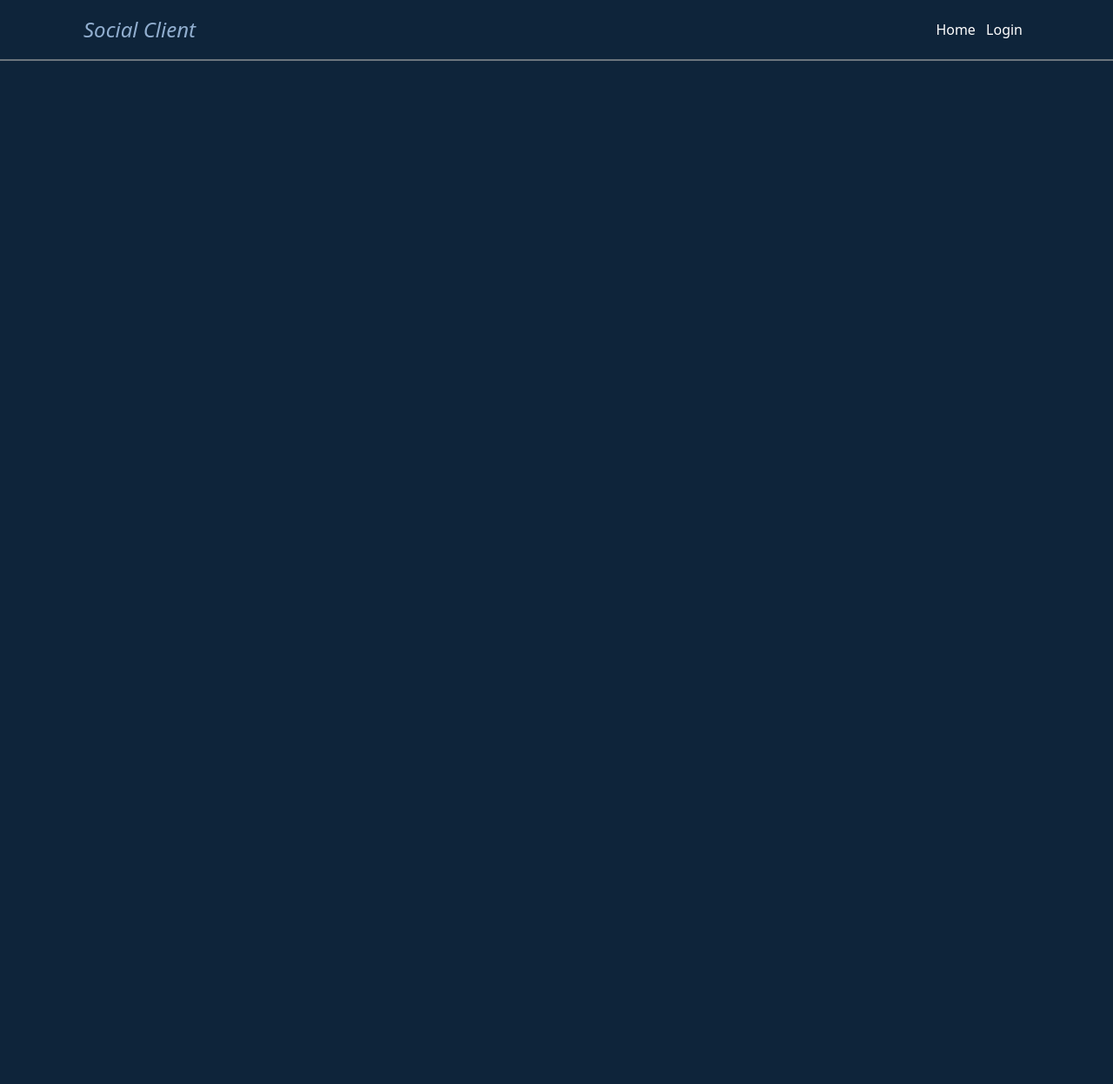
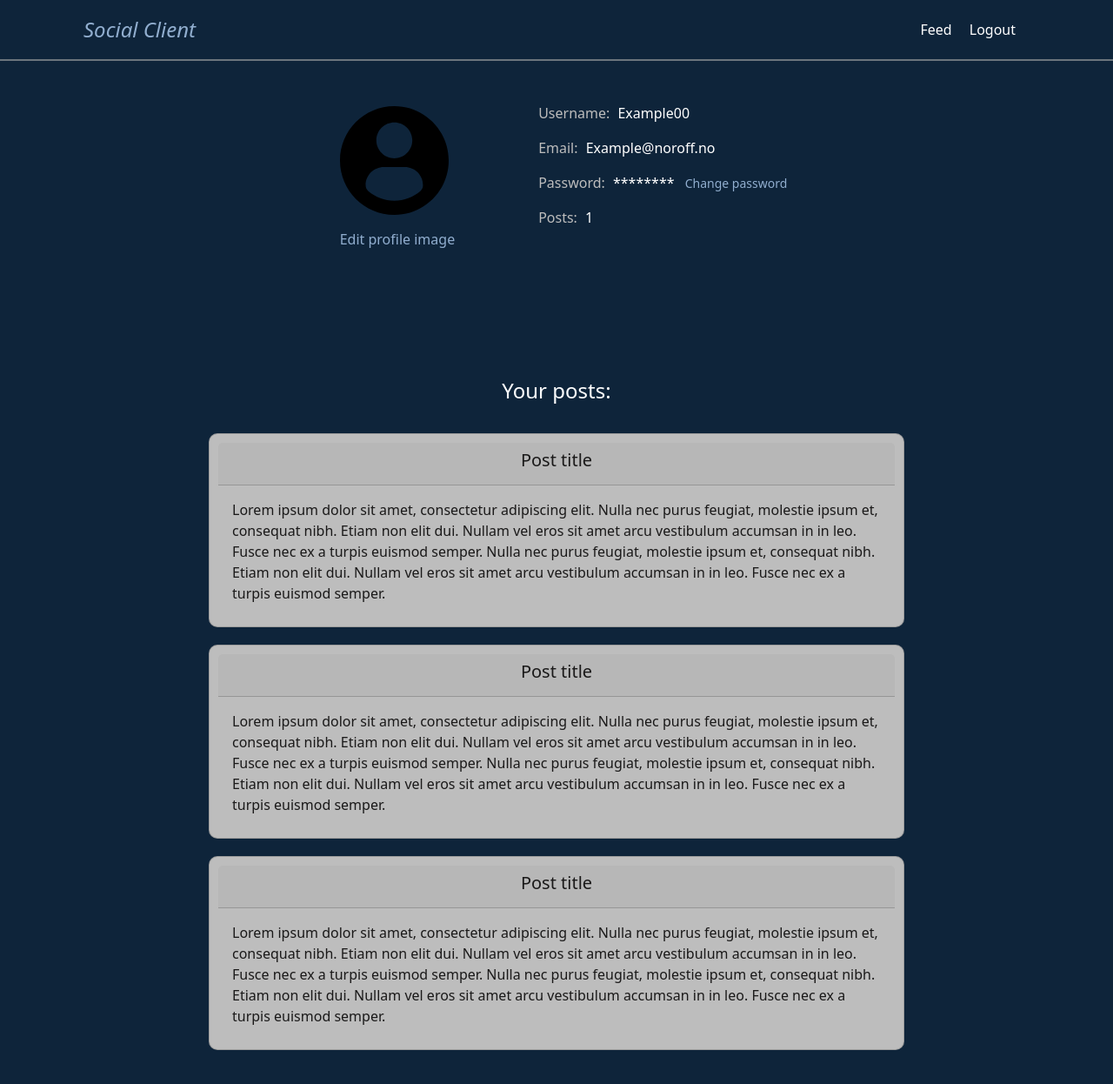
Before and after one commit to oddvarzk/SocialClient, a website: page profile/index.html in a window 1280 px wide. Shown: the whole page at 87% size. Before the commit the page ends 800 px from the top, so only its background shows below. Drawn offline with nearby package versions, Linux system fonts and the light colour scheme.

Commit message:
profile file completed

```diff
--- a/profile/index.html
+++ b/profile/index.html
@@ -12,6 +12,7 @@
       href="/node_modules/bootstrap/dist/css/bootstrap.min.css"
     />
     <link rel="stylesheet" href="/dist/css/styles.css" />
+    <link rel="stylesheet" href="/dist/css/profile.css" />
     <link rel="preconnect" href="https://fonts.googleapis.com" />
     <link rel="preconnect" href="https://fonts.gstatic.com" crossorigin />
     <link
@@ -27,13 +28,95 @@
   <body>
     <div class="navbar navbar-dark flex justify-between px-5 py-3">
       <div class="navbar-section px-5">
-        <a href="/index.html" class="navbar-brand">Social Client</a>
+        <a href="/" class="navbar-brand">Social Client</a>
       </div>
       <div class="navbar-section px-5">
-        <a href="/index.html" class="navbar-login hover-bg-white">Home</a>
-        <a href="/login/" class="navbar-login hover-bg-white px-2">Login</a>
+        <a href="/index.html" class="navbar-login hover-bg-white">Feed</a>
+        <a href="/login/" class="navbar-login hover-bg-white px-3">Logout</a>
       </div>
     </div>
     <div class="border border-secondary"></div>
+
+    <div class="container">
+      <div class="py-5 d-flex justify-content-center flex-wrap gap-4">
+        <div class="px-5 py-1">
+          <img src="/images/profile-user.svg" alt="Profile Image" class="" />
+          <p class="edit py-3 text-center">Edit profile image</p>
+        </div>
+        <div class="px-4">
+          <p>Username: <span class="profile-info">Example00</span></p>
+          <p>Email: <span class="profile-info">Example@noroff.no</span></p>
+          <p>
+            Password: <span class="profile-info"> ******** </span
+            ><span class="m-2">Change password</span>
+          </p>
+          <p>Posts: <span class="profile-info">1</span></p>
+        </div>
+      </div>
+    </div>
+
+    <div class="container py-5">
+      <h4 class="white text-center py-3">Your posts:</h4>
+      <div class="d-flex justify-content-center">
+        <div class="">
+          <div class="card">
+            <div class="card-header text-center">
+              <h4 class="card-title">Post title</h4>
+            </div>
+            <div class="card-body">
+              <p class="card-text">
+                Lorem ipsum dolor sit amet, consectetur adipiscing elit. Nulla
+                nec purus feugiat, molestie ipsum et, consequat nibh. Etiam non
+                elit dui. Nullam vel eros sit amet arcu vestibulum accumsan in
+                in leo. Fusce nec ex a turpis euismod semper. Nulla nec purus
+                feugiat, molestie ipsum et, consequat nibh. Etiam non elit dui.
+                Nullam vel eros sit amet arcu vestibulum accumsan in in leo.
+                Fusce nec ex a turpis euismod semper.
+              </p>
+            </div>
+          </div>
+        </div>
+      </div>
+      <div class="d-flex justify-content-center">
+        <div class="">
+          <div class="card">
+            <div class="card-header text-center">
+              <h4 class="card-title">Post title</h4>
+            </div>
+            <div class="card-body">
+              <p class="card-text">
+                Lorem ipsum dolor sit amet, consectetur adipiscing elit. Nulla
+                nec purus feugiat, molestie ipsum et, consequat nibh. Etiam non
+                elit dui. Nullam vel eros sit amet arcu vestibulum accumsan in
+                in leo. Fusce nec ex a turpis euismod semper. Nulla nec purus
+                feugiat, molestie ipsum et, consequat nibh. Etiam non elit dui.
+                Nullam vel eros sit amet arcu vestibulum accumsan in in leo.
+                Fusce nec ex a turpis euismod semper.
+              </p>
+            </div>
+          </div>
+        </div>
+      </div>
+      <div class="d-flex justify-content-center">
+        <div class="">
+          <div class="card">
+            <div class="card-header text-center">
+              <h4 class="card-title">Post title</h4>
+            </div>
+            <div class="card-body">
+              <p class="card-text">
+                Lorem ipsum dolor sit amet, consectetur adipiscing elit. Nulla
+                nec purus feugiat, molestie ipsum et, consequat nibh. Etiam non
+                elit dui. Nullam vel eros sit amet arcu vestibulum accumsan in
+                in leo. Fusce nec ex a turpis euismod semper. Nulla nec purus
+                feugiat, molestie ipsum et, consequat nibh. Etiam non elit dui.
+                Nullam vel eros sit amet arcu vestibulum accumsan in in leo.
+                Fusce nec ex a turpis euismod semper.
+              </p>
+            </div>
+          </div>
+        </div>
+      </div>
+    </div>
   </body>
 </html>
--- /dev/null
+++ b/src/scss/profile.scss
@@ -0,0 +1,27 @@
+@use "sass:map";
+
+img {
+  width: 125px;
+  height: 125px;
+}
+
+.profile-info {
+  color: white;
+  font-size: 16px;
+  padding-left: 5px;
+}
+.card {
+  background-color: #bdbdbd;
+  max-width: 800px;
+  border-radius: 10px;
+  padding: 10px;
+  margin: 10px;
+}
+.card-text {
+  color: rgb(26, 25, 25);
+  font-size: 16px;
+}
+.card-title {
+  color: rgb(26, 25, 25);
+  font-size: 20px;
+}
--- a/src/scss/styles.scss
+++ b/src/scss/styles.scss
@@ -13,7 +13,7 @@ $colours: (
 
   // Secondary Color Palette
   "white": #ffffff,
-  "light-gray": #ebe5e5,
+  "light-gray": #bdbdbd,
   "medium-gray": #cccccc,
   "dark-gray": #272727,
   "black": #000000
@@ -59,7 +59,9 @@ $fonts: (
 body {
   background-color: theme-color("contrast-blue");
 }
-
+h4 {
+  color: theme-color("medium-gray");
+}
 .navbar-brand {
   color: theme-color("light-blue");
   font-size: 24px;
@@ -85,8 +87,8 @@ body {
   background-color: theme-color("dark-blue");
   border: solid theme-color("dark-blue");
   text-decoration: none;
-  color: theme-color("light-gray");
-  width: 70px;
+  color: theme-color("white");
+  width: 90px;
 }
 .home-button:hover {
   background-color: theme-color("light-blue");
@@ -106,3 +108,11 @@ p {
   font-weight: lighter;
   color: theme-color("light-gray");
 }
+span {
+  color: theme-color("light-blue");
+  font-size: 14px;
+}
+.edit {
+  color: theme-color("light-blue");
+  font-size: 16px;
+}
```
Also changed, not shown: index.html (+12 -11 lines), login/index.html (+1 -1 lines), dist/css/profile.css (added), dist/css/styles.css, images/profile-user.svg (added), 2 other files.
